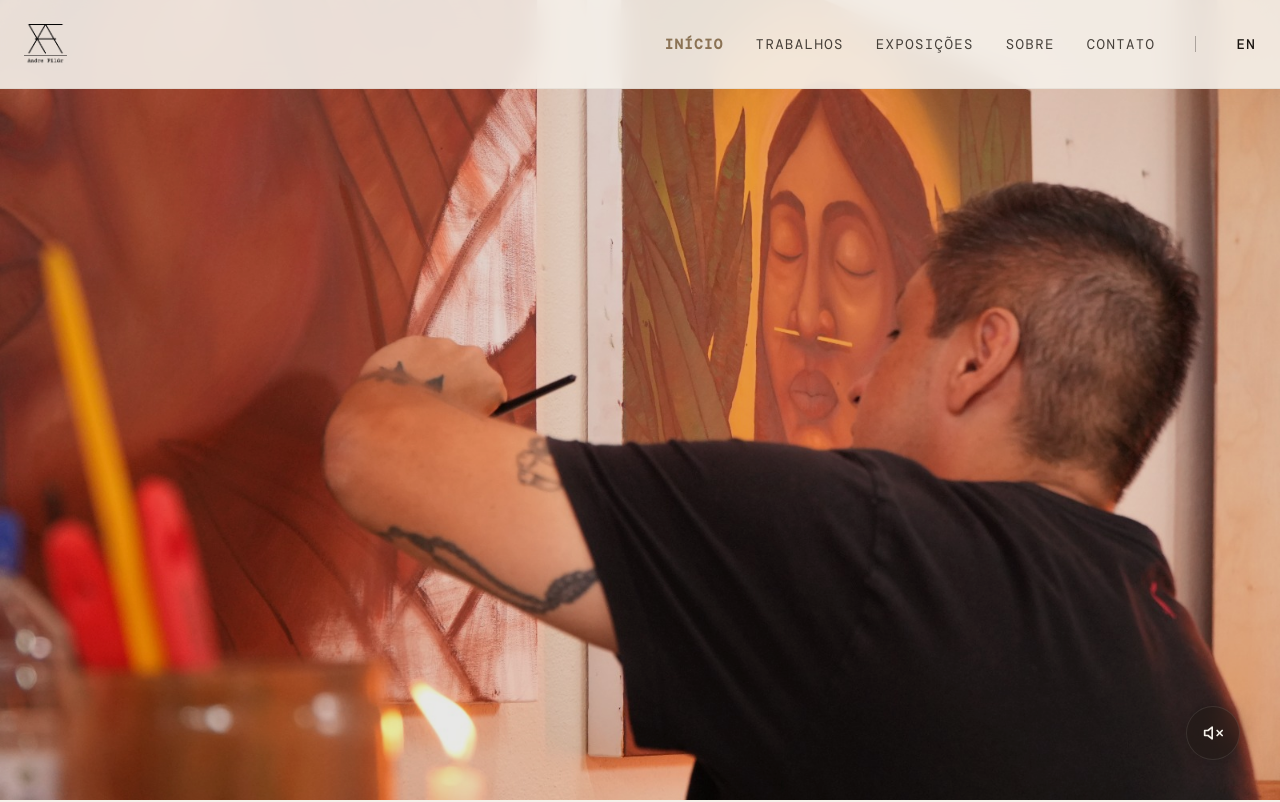
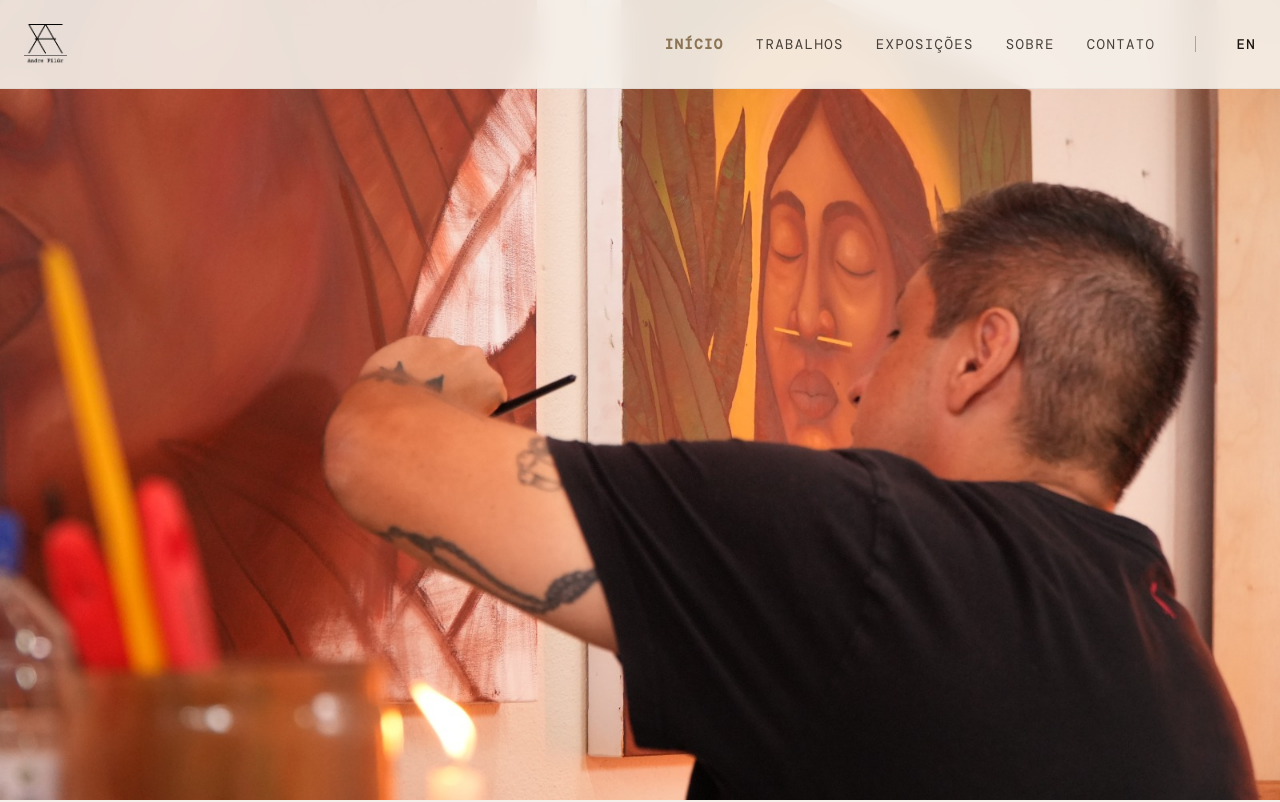
Before and after one commit to erythrogn/andre-filur-site, a Next.js app: page / in a window 1280 px wide. Shown: the top 802 px of the page. Built offline with nearby package versions, Linux system fonts and the light colour scheme; a web font is replaced by a local one.

Commit message:
correções

```diff
--- a/src/app/page.tsx
+++ b/src/app/page.tsx
@@ -1,10 +1,9 @@
 'use client'
 
-import { useEffect, useRef, useState } from 'react'
+import { useEffect, useRef } from 'react'
 import Image from 'next/image'
 import gsap from 'gsap'
 import { ScrollTrigger } from 'gsap/ScrollTrigger'
-import Player from '@vimeo/player'
 import { useLanguage } from '@/lib/LanguageContext'
 
 if (typeof window !== 'undefined') {
@@ -14,16 +13,8 @@ if (typeof window !== 'undefined') {
 export default function Home() {
   const { t } = useLanguage()
   const textRef = useRef<HTMLDivElement>(null)
-  const iframeRef = useRef<HTMLIFrameElement>(null)
-  const playerRef = useRef<Player | null>(null)
-  const [isMuted, setIsMuted] = useState(true)
 
   useEffect(() => {
-    // Inicializa a API do Vimeo para controlo de audio
-    if (iframeRef.current && !playerRef.current) {
-      playerRef.current = new Player(iframeRef.current)
-    }
-
     const ctx = gsap.context(() => {
       gsap.fromTo(
         textRef.current,
@@ -43,54 +34,25 @@ export default function Home() {
     return () => ctx.revert()
   }, [])
 
-  const toggleAudio = () => {
-    if (playerRef.current) {
-      if (isMuted) {
-        playerRef.current.setVolume(1)
-        setIsMuted(false)
-      } else {
-        playerRef.current.setVolume(0)
-        setIsMuted(true)
-      }
-    }
-  }
-
   return (
     <main className="w-full min-h-screen flex flex-col bg-creme">
+      {/* SEÇÃO DA IMAGEM HERO */}
       <section className="relative w-full h-screen overflow-hidden bg-fundo-principal flex items-center justify-center group">
 
-        <div className="absolute inset-0 w-full h-full pointer-events-none z-0 overflow-hidden opacity-90">
+        <div className="absolute inset-0 w-full h-full pointer-events-none z-0 overflow-hidden">
           <Image
             src="/images/imagehome.jpeg"
             alt="Imagem O Propósito"
             fill
+            quality={100}
             className="object-cover"
             priority
           />
         </div>
 
-        {/* Botao de Audio com Animacao Robusta */}
-        <button
-          onClick={toggleAudio}
-          className="absolute bottom-10 right-10 z-20 p-4 rounded-full bg-fundo-principal/40 backdrop-blur-md border border-creme/10 text-creme shadow-[0_0_20px_rgba(0,0,0,0.3)] transition-all duration-500 ease-out hover:scale-110 hover:bg-fundo-principal/80"
-          aria-label="Alternar Audio"
-        >
-          {isMuted ? (
-            <svg xmlns="http://www.w3.org/2000/svg" width="20" height="20" viewBox="0 0 24 24" fill="none" stroke="currentColor" strokeWidth="2" strokeLinecap="round" strokeLinejoin="round">
-              <polygon points="11 5 6 9 2 9 2 15 6 15 11 19 11 5"></polygon>
-              <line x1="23" y1="9" x2="17" y2="15"></line>
-              <line x1="17" y1="9" x2="23" y2="15"></line>
-            </svg>
-          ) : (
-            <svg xmlns="http://www.w3.org/2000/svg" width="20" height="20" viewBox="0 0 24 24" fill="none" stroke="currentColor" strokeWidth="2" strokeLinecap="round" strokeLinejoin="round">
-              <polygon points="11 5 6 9 2 9 2 15 6 15 11 19 11 5"></polygon>
-              <path d="M15.54 8.46a5 5 0 0 1 0 7.07"></path>
-              <path d="M19.07 4.93a10 10 0 0 1 0 14.14"></path>
-            </svg>
-          )}
-        </button>
       </section>
 
+      {/* SEÇÃO DE TEXTO COM ANIMAÇÃO GSAP */}
       <section className="relative w-full py-32 px-6 flex justify-center items-center z-20">
         <div ref={textRef} className="max-w-3xl text-center flex flex-col items-center gap-8 opacity-0">
           <h1 className="heading-1">André Filúr</h1>
```
Lines whose indentation alone changed are shown as unchanged.
